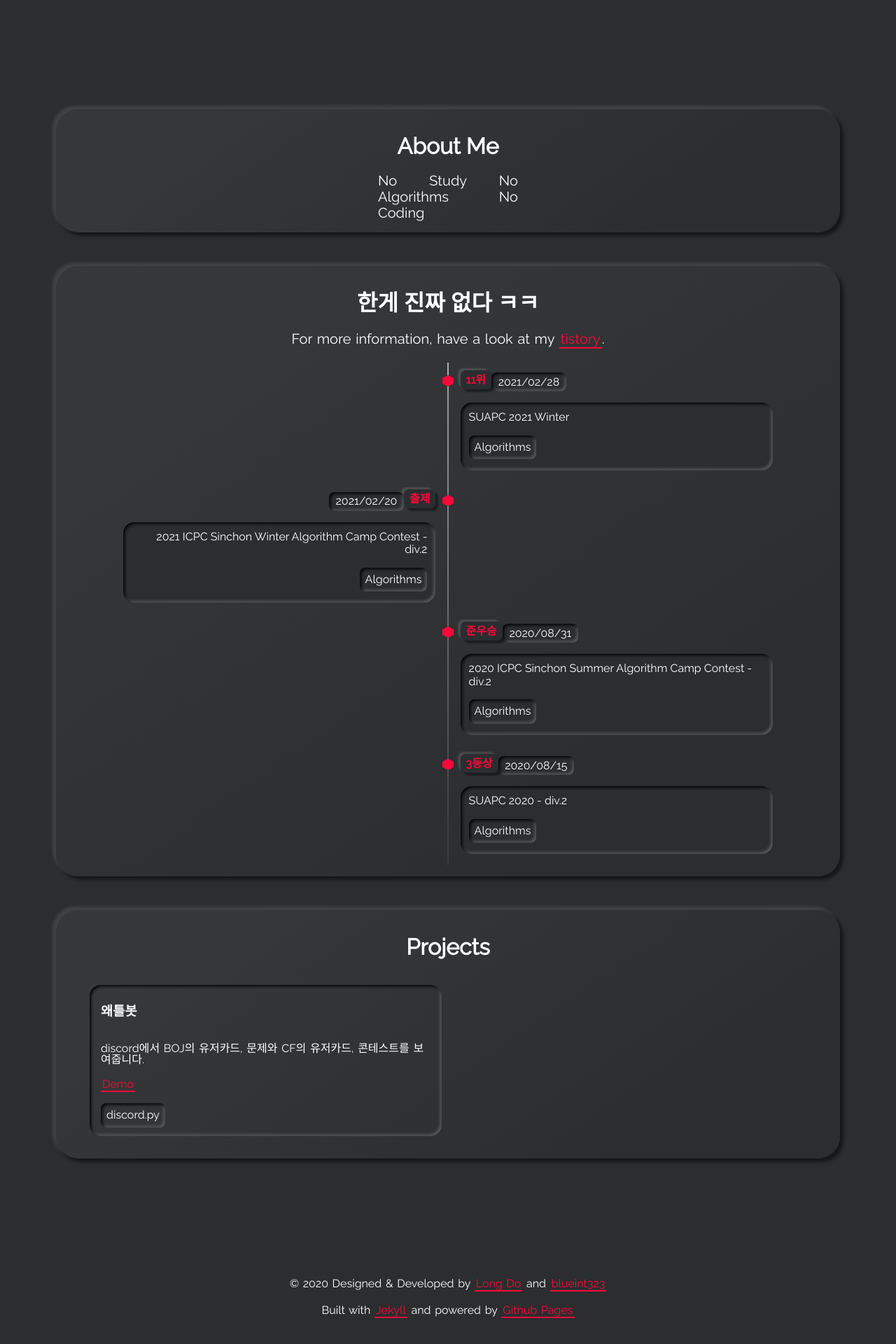
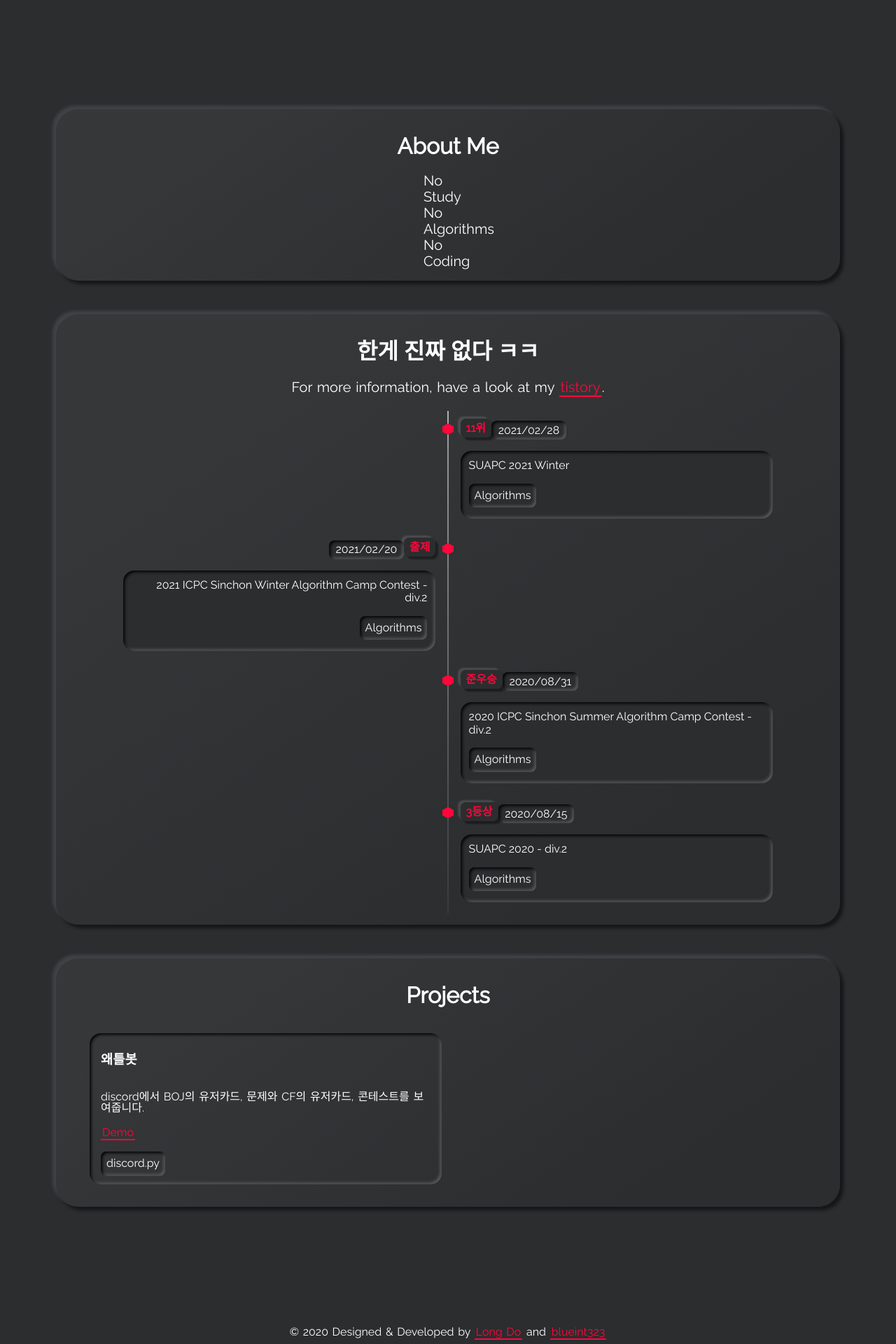
Before and after one commit to swoooon/blueint323.github.io, a Jekyll site: the page built from index.html, in a window 1280 px wide. Shown: the part 904-2824 px from the top of the page at 70% size. Built offline with Jekyll 4.4.1, drawn with Linux system fonts in a browser that asks for light colours.

Commit message:
Update section-aboutme.html

```diff
--- a/_includes/section-aboutme.html
+++ b/_includes/section-aboutme.html
@@ -1,3 +1,3 @@
 <h1 class="title">{{site.about_me_title}}</h1>
 
-<p style="width: 200px; margin: 0 auto;" class="description" data-aos="fade-down">{{site.about_me_description}}</p>
+<p style="width: 70px; margin: 0 auto;" class="description" data-aos="fade-down">{{site.about_me_description}}</p>
```
